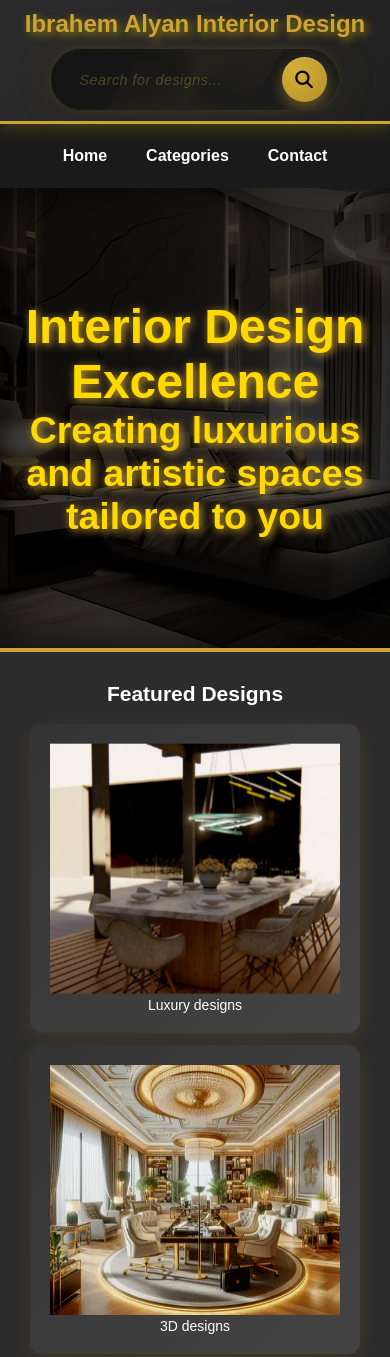
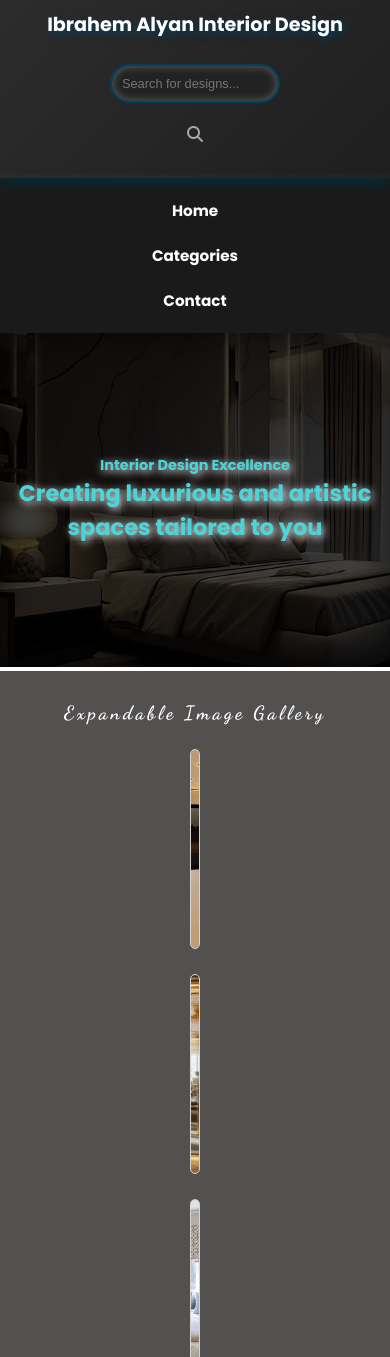
Before and after one commit to abdalmalkall/RyP, a website: page index.html in a window 390 px wide. Shown: the top 1357 px of the page. Drawn offline with Linux system fonts and the light colour scheme; a web font is replaced by a local one.

Commit message:
Initial commit

```diff
--- a/css/styles.css
+++ b/css/styles.css
@@ -1,4 +1,7 @@
-/* الأنماط العامة */
+/* ================== استيراد الخطوط ================== */
+@import url("https://fonts.googleapis.com/css2?family=Poppins:wght@300;400;500;600;700&family=Dancing+Script:wght@700&family=Playfair+Display:ital,wght@1,500&display=swap");
+
+/* ================== القواعد العامة ================== */
 * {
   box-sizing: border-box;
   margin: 0;
@@ -14,7 +17,7 @@ body {
   font-size: 14px;
 }
 
-/* تنسيق الهيدر */
+/* ================== الهيدر ================== */
 header {
   display: flex;
   flex-direction: column;
@@ -22,13 +25,13 @@ header {
   justify-content: center;
   background: linear-gradient(135deg, #2c2c2c, #1f1f1f);
   padding: 15px;
-  box-shadow: 0 4px 15px rgba(255, 215, 0, 0.2);
-  border-bottom: 3px solid #cda434;
+  box-shadow: 0 4px 15px rgb(0, 49, 58);
+  border-bottom: 3px solid #0059ff00;
   width: 100%;
   font-size: 1rem;
 }
 
-/* تنسيق الشعار */
+/* الشعار */
 .logo-container {
   display: flex;
   align-items: center;
@@ -40,125 +43,64 @@ header {
 .logo-container h4 {
   font-size: 1.8rem;
   font-weight: bold;
-  color: #cda434;
-  text-shadow: 3px 3px 8px rgba(255, 215, 0, 0.5);
+  color: #ffffff;
+  text-shadow: 3px 3px 8px rgb(0, 66, 104);
 }
 
-
-.logo-container h4::after {
-  content: '';
-  position: absolute;
-  bottom: -5px;
-  left: 0;
-  width: 0;
-  height: 2px;
-  background: var(--luxury-gold);
-  transition: width 0.3s ease;
-}
-
-.logo-container:hover h4::after {
-  width: 100%;
-}
-/* صندوق بحث فخم - مستوحى من الذكاء الاصطناعي */
-
+/* ================== شريط البحث ================== */
 .search-container {
   display: flex;
   align-items: center;
-  justify-content: space-between;
-  background: linear-gradient(135deg, rgba(10, 10, 10, 0.7), rgba(30, 30, 30, 0.8));
-  border: 1px solid rgba(212, 175, 55, 0.15);
-  border-radius: 60px;
-  padding: 0.5rem 0.8rem;
-  backdrop-filter: blur(15px);
-  box-shadow:
-    0 0 10px rgba(212, 175, 55, 0.1),
-    0 0 60px rgba(212, 175, 55, 0.06),
-    inset 0 0 8px rgba(255, 255, 255, 0.02);
-  max-width: 400px;
-  margin: auto;
+  justify-content: center;
+  margin: 15px 0;
   position: relative;
-  overflow: hidden;
-  transition: all 0.4s ease-in-out;
-}
-
-.search-container::before {
-  content: "";
-  position: absolute;
-  top: -50%;
-  left: -50%;
-  width: 200%;
-  height: 200%;
-  background: conic-gradient(from 90deg at 50% 50%, #d4af37, transparent, #b88f2b, transparent, #d4af37);
-  animation: rotateGlow 6s linear infinite;
-  opacity: 0.07;
-  z-index: 0;
-}
-
-@keyframes rotateGlow {
-  0% { transform: rotate(0deg); }
-  100% { transform: rotate(360deg); }
 }
 
 .search-bar {
   flex: 1;
-  background: transparent;
-  border: none;
-  padding: 0.6rem 1rem;
+  max-width: 400px;
+  padding: 14px 20px;
+  border: 2px solid #00425c;
+  border-radius: 50px;
+  background: #222;
+  color: white;
+  outline: none;
   font-size: 1rem;
-  color: var(--luxury-gold);
-  font-family: 'Tajawal', sans-serif;
-  letter-spacing: 0.5px;
-  position: relative;
-  z-index: 1;
+  transition: 0.3s ease-in-out;
+  box-shadow: inset 0 0 10px rgba(255, 255, 255, 0.3);
 }
 
-.search-bar::placeholder {
-  color: rgba(212, 175, 55, 0.3);
-  font-style: italic;
+.search-bar:focus {
+  border-color: #ffffff;
+  box-shadow: 0 0 15px rgba(133, 131, 122, 0.6);
 }
 
 .search-button {
-  background: radial-gradient(circle at 30% 30%, #d4af37, #b88f2b);
+  position: absolute;
+  right: 5px;
+  padding: 10px;
   border: none;
-  width: 45px;
-  height: 45px;
-  border-radius: 50%;
-  color: black;
-  font-size: 1.1rem;
+  background: transparent;
+  color: white;
+  cursor: pointer;
   display: flex;
   align-items: center;
   justify-content: center;
-  cursor: pointer;
-  box-shadow:
-    0 6px 14px rgba(212, 175, 55, 0.4),
-    inset 0 1px 2px rgba(255, 255, 255, 0.25);
-  position: relative;
-  z-index: 1;
-  transition: all 0.3s ease;
+  box-shadow: none;
+  border-radius: 0;
+  width: auto;
+}
 
-
+.search-button i {
+  font-size: 1.3rem;
+  color: rgba(255, 255, 255, 0.6);
 }
 
 .search-button:hover {
-  transform: scale(1.15);
-  box-shadow:
-    0 10px 20px rgba(212, 175, 55, 0.6),
-    inset 0 1px 2px rgba(255, 255, 255, 0.3);
-  background: radial-gradient(circle at 70% 30%, #ffdc73, #d4af37);
-}
-.search-button:focus {
-  box-shadow: 0 0 0 2px rgba(212, 175, 55, 0.4); /* أو احذفه بالكامل */
-}
-.search-button:active {
-  transform: scale(0.95);
-  box-shadow:
-    0 3px 8px rgba(212, 175, 55, 0.5),
-    inset 0 1px 2px rgba(255, 255, 255, 0.2);
+  transform: scale(1.1);
 }
 
-
-
-/* تنسيق عناصر التنقل */
+/* ================== التنقل ================== */
 nav {
   display: flex;
   flex-wrap: wrap;
@@ -186,7 +128,7 @@ nav a::after {
   bottom: 0;
   width: 0;
   height: 2px;
-  background: #cda434;
+  background: #044d6e;
   transition: width 0.3s ease, left 0.3s ease;
 }
 
@@ -196,12 +138,12 @@ nav a:hover::after {
 }
 
 nav a:hover {
-  color: #cda434;
+  color: #ffffff;
   transform: scale(1.2);
-  text-shadow: 0 0 15px rgba(255, 215, 0, 0.8);
+  text-shadow: 0 0 15px rgba(10, 97, 119, 0.8);
 }
 
-/* تنسيق القسم الرئيسي "hero" */
+/* ================== قسم البطل ================== */
 .hero {
   position: relative;
   background: url("../Image/RYP.webp") no-repeat center center/cover;
@@ -210,9 +152,9 @@ nav a:hover {
   align-items: center;
   justify-content: center;
   text-align: center;
-  color: rgb(255, 217, 0);
+  color: rgb(72, 214, 219);
   box-shadow: inset 0 0 40px rgba(0, 0, 0, 0.7);
-  border-bottom: 4px solid #cda434;
+  border-bottom: 4px solid #ffffff;
   width: 100%;
 }
 
@@ -230,11 +172,11 @@ nav a:hover {
   z-index: 10;
   font-size: 2rem;
   font-weight: bold;
-  text-shadow: 2px 2px 8px #cda434;
+  text-shadow: 2px 2px 8px #ffffff;
   padding: 0 10px;
 }
 
-/* تنسيق أقسام المنتجات */
+/* ================== قسم المنتجات ================== */
 .product-section {
   text-align: center;
   padding: 30px 10px;
@@ -267,14 +209,14 @@ nav a:hover {
   border-radius: 10px;
 }
 
-/* تنسيق الفوتر */
+/* ================== الفوتر ================== */
 footer {
-  background: #000;
+  background: #423f3f;
   color: white;
   text-align: center;
   padding: 20px;
   font-size: 1rem;
-  border-top: 3px solid #cda434;
+  border-top: 3px solid #034441;
   width: 100%;
 }
 
@@ -286,18 +228,93 @@ footer {
 }
 
 .social-icons a {
-  color: #cda434;
+  color: #023a50;
   font-size: 26px;
   transition: color 0.3s, transform 0.3s;
 }
 
 .social-icons a:hover {
-  color: #cda434;
+  color: #f0ece3;
   transform: scale(1.3);
-  text-shadow: 0 0 20px rgba(255, 215, 0, 0.8);
+  text-shadow: 0 0 20px rgba(255, 255, 255, 0.8);
 }
 
-/* Media Queries لتناسب الشاشات الصغيرة */
+/* ================== المعرض التفاعلي ================== */
+.container {
+  height: 100vh;
+  width: 100%;
+  background-color: #535050;
+  display: flex;
+  justify-content: center;
+  align-items: center;
+  flex-direction: column;
+  gap: 20px;
+}
+
+.container h1 {
+  font-family: "Dancing Script", cursive;
+  font-weight: 700;
+  letter-spacing: 0.2rem;
+}
+
+.container .gallery {
+  display: flex;
+  justify-content: center;
+  align-items: center;
+}
+
+.container .gallery .img-box {
+  width: 80px;
+  height: 500px;
+  margin: 5px;
+  border: 0.5px solid lightgray;
+  border-radius: 50px;
+  box-shadow: rgba(50, 50, 93, 0.25) 0px 13px 27px -5px,
+              rgba(0, 0, 0, 0.3) 0px 8px 16px -8px;
+  background-position: center;
+  background-size: cover;
+  cursor: pointer;
+  position: relative;
+  transition: width 0.4s ease;
+}
+
+.container .gallery .img-box:nth-child(1) {
+  background-image: url(/Image/design1.webp);
+}
+
+.container .gallery .img-box:nth-child(2) {
+  background-image: url(/Image/design2.webp);
+}
+
+.container .gallery .img-box:nth-child(3) {
+  background-image: url(/Image/design3.webp);
+}
+
+.container .gallery .img-box h2 {
+  font-family: "Playfair Display", serif;
+  letter-spacing: 0.2rem;
+  font-weight: 500;
+  opacity: 0;
+  position: absolute;
+  bottom: 0;
+  left: 10%;
+  width: 100%;
+  background-color: rgba(238, 247, 255, 0.6);
+  padding: 2% 5%;
+  border-radius: 8px 0 0 8px;
+  transition: bottom 0.4s ease, opacity 0.4s ease;
+}
+
+.container .gallery .img-box:hover {
+  width: 300px;
+}
+
+.container .gallery .img-box:hover h2 {
+  opacity: 1;
+  bottom: 10%;
+}
+
+/* ================== الاستجابة ================== */
 @media (max-width: 768px) {
   header {
     font-size: 0.9rem;
@@ -310,9 +327,6 @@ footer {
     width: 90%;
     max-width: 300px;
     font-size: 0.9rem;
-  }
-  .search-button {
-    padding: 0 12px;
   }
   nav {
     gap: 15px;
@@ -327,36 +341,176 @@ footer {
     font-size: 22px;
   }
 }
-.product img {
-  width: 100%;
-  height: 250px;
-  object-fit: cover;
-  transition: var(--transition-smooth);
-  border-radius: var(--border-radius) var(--border-radius) 0 0;
-  filter: brightness(0.9) contrast(1.2);
-  will-change: transform;
+
+@media screen and (max-width: 600px) {
+  .container .gallery {
+    flex-direction: column;
+  }
+  .img-box {
+    height: 300px;
+  }
+  .img-box:hover {
+    width: 220px !important;
+  }
 }
 
-.product:hover img {
-  transform: scale(1.05);
-  filter: brightness(1.1) contrast(1.1);
+@media screen and (max-width: 450px) {
+  h1 {
+    font-size: 1.2rem !important;
+  }
+  h2 {
+    font-size: 0.9rem !important;
+  }
+  .img-box {
+    width: 50px !important;
+    height: 200px !important;
+    border-radius: 20px !important;
+  }
+  .img-box:hover {
+    width: 110px !important;
+  }
 }
-.product img {
-  filter: brightness(0.9) contrast(1.2);         /* تأثير ذهبي داكن */
-  transition: var(--transition-smooth);          /* انتقال ناعم */
-  transform: scale(1);                           /* الوضع الطبيعي */
+/* =============== الاستجابة الكاملة للشاشات الصغيرة =============== */
+@media (max-width: 768px) {
+  header {
+    font-size: 0.9rem;
+    padding: 10px;
+  }
+
+  .logo-container {
+    flex-direction: column;
+    gap: 8px;
+  }
+
+  .logo-container h4 {
+    font-size: 1.4rem;
+    text-align: center;
+  }
+
+  .search-container {
+    flex-direction: column;
+    gap: 10px;
+  }
+
+  .search-bar {
+    width: 90%;
+    max-width: 100%;
+    font-size: 0.9rem;
+    padding: 12px 16px;
+  }
+
+  .search-button {
+    position: relative;
+    right: auto;
+    padding: 8px 16px;
+    margin-top: 5px;
+  }
+
+  nav {
+    flex-direction: column;
+    gap: 10px;
+  }
+
+  nav a {
+    font-size: 1rem;
+    padding: 6px 10px;
+  }
+
+  .hero {
+    height: 40vh;
+  }
+
+  .hero-content {
+    font-size: 1.4rem;
+    padding: 0 5px;
+  }
+
+  .product-grid {
+    grid-template-columns: 1fr;
+    padding: 10px;
+  }
+
+  .product {
+    padding: 15px;
+  }
+
+  .product img {
+    max-width: 90%;
+    height: auto;
+  }
+
+  footer {
+    font-size: 0.9rem;
+    padding: 15px 5px;
+  }
+
+  .social-icons {
+    gap: 15px;
+  }
+
+  .social-icons a {
+    font-size: 22px;
+  }
+
+  .container {
+    height: auto;
+    padding: 30px 10px;
+  }
+
+  .container h1 {
+    font-size: 1.3rem;
+    text-align: center;
+  }
+
+  .container .gallery {
+    flex-direction: column;
+    gap: 15px;
+  }
+
+  .container .gallery .img-box {
+    width: 85% !important;
+    height: 200px !important;
+    border-radius: 20px !important;
+  }
+
+  .container .gallery .img-box:hover {
+    width: 100% !important;
+  }
+
+  .container .gallery .img-box h2 {
+    font-size: 0.9rem;
+    bottom: 5% !important;
+  }
 }
 
-.product:hover img {
-  transform: scale(1.05);                        /* تكبير بسيط عند التحويم */
-  filter: brightness(1.1) contrast(1.1);         /* تفتيح وسطوع ذهبي أكثر */
+/* شاشة أصغر جدًا */
+@media (max-width: 450px) {
+  .logo-container h4 {
+    font-size: 1.2rem;
+  }
+
+  .search-bar {
+    font-size: 0.8rem;
+    padding: 10px;
+  }
+
+  .search-button i {
+    font-size: 1rem;
+  }
+
+  nav a {
+    font-size: 0.95rem;
+  }
+
+  .hero-content {
+    font-size: 1.2rem;
+  }
+
+  .container h1 {
+    font-size: 1.1rem;
+  }
+
+  .container .gallery .img-box h2 {
+    font-size: 0.8rem;
+  }
 }
-/* تأثيرات الحركة */
-@keyframes float {
-  0%, 100% { transform: translateY(0px); }
-  50% { transform: translateY(-10px); }
-}
-
-.product:nth-child(1) { animation: float 6s ease-in-out infinite; }
-.product:nth-child(2) { animation: float 6s ease-in-out infinite 2s; }
-.product:nth-child(3) { animation: float 6s ease-in-out infinite 4s; }
--- a/index.html
+++ b/index.html
@@ -9,8 +9,6 @@
   <link rel="icon" type="image/x-icon" href="./Image/favicon.ico">
 </head>
 <body>
-  <div id="custom-cursor"></div>
-
   <!-- Header -->
   <header>
     <div class="logo-container">
@@ -28,7 +26,7 @@
   <nav>
     <a href="index.html">Home</a>
     <a href="#product-section">Categories</a>
-    <a href="#contact-section">Contact</a> <!-- تم الربط الصحيح هنا -->
+    <a href="#contact-section">Contact</a>
   </nav>
 
   <!-- Hero Section -->
@@ -40,28 +38,24 @@
     </div>
   </div>
 
-  <!-- Product Section -->
-  <section class="product-section" id="product-section">
-    <h2>Featured Designs</h2>
-    <div class="product-grid">
-      <div class="product" data-name="Modern Living Room">
-        <a href="design-details.html?design=Modern%20Living%20Room">
-          <img src="./Image/ryp.webp" alt="Modern Living Room" loading="lazy" />
-        </a>
-        <p>Luxury designs</p>
-      </div>
-      <div class="product" data-name="Luxury Office Space">
-        <a href="video.html">
-          <img src="./Image/design2.webp" alt="Luxury Office Space" class="video-thumbnail" loading="lazy" />
-        </a>
-        <p>3D designs</p>
-      </div>
-      <div class="product" data-name="Cozy Bedroom">
-        <img src="./Image/2.png" alt="Cozy Bedroom" loading="lazy" />
-        <p>Cozy Bedroom</p>
-      </div>
+  <!-- Expandable Gallery -->
+  <div class="container">
+    <h1>Expandable Image Gallery</h1>
+    <div class="gallery">
+      <a href="/design-details.html" class="img-box">
+        <h2>Lake View</h2>
+      </a>
+      <a href="/video.html" class="img-box">
+        <h2>Fall</h2>
+      </a>
+      <a href="summer.html" class="img-box">
+        <h2>Summer</h2>
+      </a>
+      <a href="monsoon.html" class="img-box">
+        <h2>Monsoon</h2>
+      </a>
     </div>
-  </section>
+  </div>
 
   <!-- Contact Section / Footer -->
   <section id="contact-section">
@@ -85,5 +79,9 @@
 
   <!-- JS Script -->
   <script src="./js/script.js"></script>
+  <script>
+    // عرض السنة تلقائيًا
+    document.getElementById("copyright-year").textContent = new Date().getFullYear();
+  </script>
 </body>
 </html>
```
